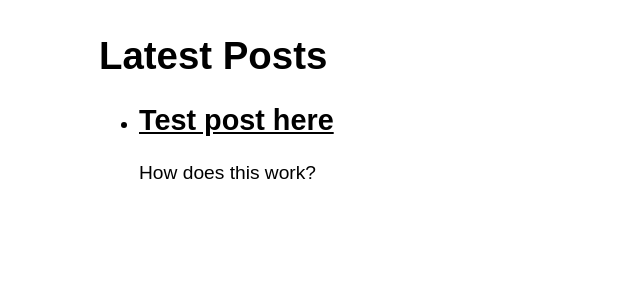
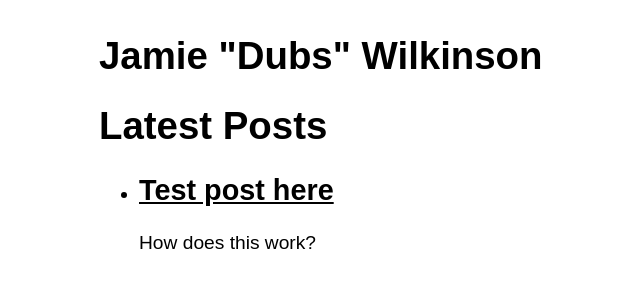
Before and after one commit to jamiew/jamiedubs.com, a Jekyll site: the page built from blog.html, in a window 1280 px wide. Shown: the top 300 px of the page, without its empty margins (181-821 px from the left). Built offline with Jekyll 4.4.1, drawn with Linux system fonts in a browser that asks for light colours.

Commit message:
More site/layout improvements. Break out CSS

```diff
--- a/_config.yml
+++ b/_config.yml
@@ -19,3 +19,7 @@
 - jekyll-feed
 - jekyll-seo-tag
 - jekyll-redirect-from
+defaults:
+  -
+    values:
+      layout: default
--- a/_layouts/default.html
+++ b/_layouts/default.html
@@ -9,58 +9,7 @@
   <meta http-equiv="X-UA-Compatible" content="IE=edge,chrome=1">
   <meta name="viewport" content="width=device-width,initial-scale=1.0">
 
-  <style type="text/css">
-    body {
-      font-family: sans-serif;
-      font-size: 1.2em;
-      padding: 1em 1em;
-      margin: 15px auto;
-    }
-
-    .sans-serif {
-      font-family: "Gill Sans", "Gill Sans MT", Calibri, sans-serif;
-      letter-spacing: .03em;
-    }
-
-    .serif {
-      font-family: et-book, "ET Book", Palatino, "Palatino Linotype", "Palatino LT STD", "Book Antiqua", Georgia, serif
-    }
-
-    @media only screen and (min-width: 650px) {
-      body {
-        margin: 15px auto;
-        width: 720px;
-      }
-    }
-
-    p {
-      line-height: 1.2em;
-    }
-
-    iframe, img {
-      max-width: 100%;
-    }
-
-    #footer {
-      font-size: 0.8em;
-      padding-top: 4em;
-    }
-
-    a {
-      color: #000;
-      text-decoration: underline;
-    }
-
-    a:hover {
-      color: #339;
-    }
-
-    hr {
-      margin: 2em 0 1.5em;
-      border-top: 1px solid #efefef;
-      border-bottom: none;
-    }
-  </style>
+  <link rel="stylesheet" href="/stylesheet.css" />
 
   <!-- TODO configure and bring back the SEO plugin -->
 
@@ -68,8 +17,14 @@
 
 </head>
 <body>
+  <div id="header">
+    <h1><a href="/">Jamie "Dubs" Wilkinson</a></h1>
+  </div>
 
-  {{ content }}
+  <div id="content">
+    {{ content }}
+  </div>
 
+  <!-- <div id="footer"></div> -->
 </body>
 </html>
--- /dev/null
+++ b/stylesheet.css
@@ -0,0 +1,58 @@
+    body {
+      font-family: sans-serif;
+      font-size: 1.2em;
+      padding: 1em 1em;
+      margin: 15px auto;
+    }
+
+    .sans-serif {
+      font-family: "Gill Sans", "Gill Sans MT", Calibri, sans-serif;
+      letter-spacing: .03em;
+    }
+
+    .serif {
+      font-family: et-book, "ET Book", Palatino, "Palatino Linotype", "Palatino LT STD", "Book Antiqua", Georgia, serif
+    }
+
+    @media only screen and (min-width: 650px) {
+      body {
+        margin: 15px auto;
+        width: 720px;
+      }
+    }
+
+    p {
+      line-height: 1.2em;
+    }
+
+    a {
+      color: #000;
+      text-decoration: underline;
+    }
+
+    a:hover {
+      color: #339;
+    }
+
+    hr {
+      margin: 2em 0 1.5em;
+      border-top: 1px solid #efefef;
+      border-bottom: none;
+    }
+
+    #header h1 a {
+      text-decoration: none;
+    }
+
+    #content {
+    }
+
+    #content iframe, #content img {
+      max-width: 100%;
+    }
+
+
+    #footer {
+      font-size: 0.8em;
+      padding-top: 4em;
+    }
```
Also changed, not shown: 404.html (+8 -4 lines), index.md (+0 -2 lines).
